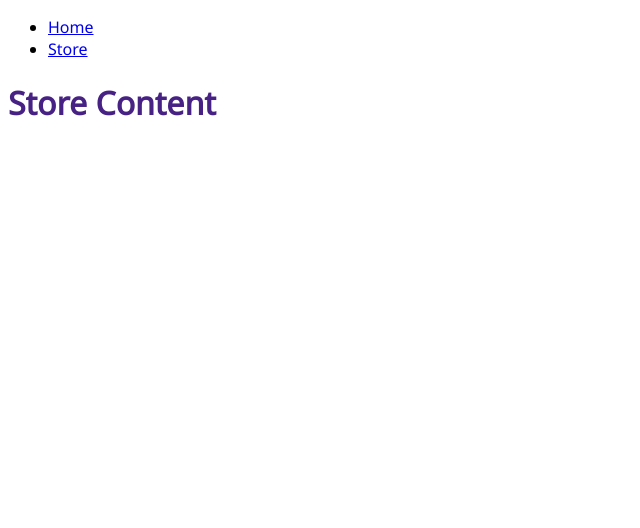
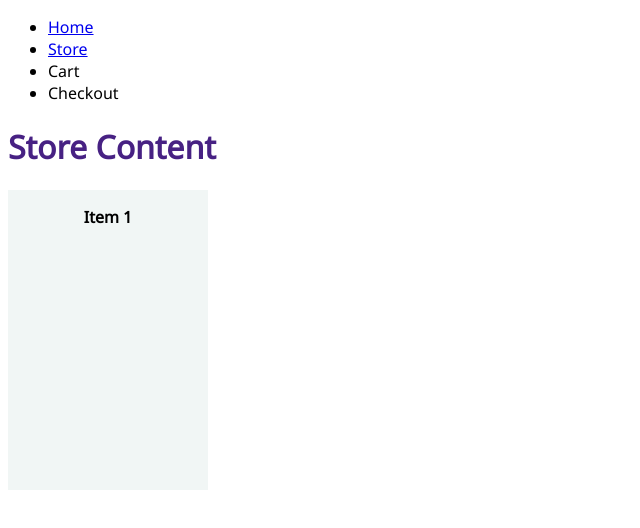
Before and after one commit to jdittert/shopping-cart, a React (Create React App) app: page /store in a window 1280 px wide. Shown: the top 528 px of the page, without its empty margins (0-640 px from the left). Built offline with nearby package versions, Linux system fonts and the light colour scheme.

Commit message:
Create first store item template

```diff
--- a/src/components/header.js
+++ b/src/components/header.js
@@ -10,6 +10,8 @@ function Header() {
                 <ul>
                     <li><Link to='/'>Home</Link></li>
                     <li><Link to='/store'>Store</Link></li>
+                    <li>Cart</li>
+                    <li>Checkout</li>
                 </ul>
             </nav>
             <Routes>
--- /dev/null
+++ b/src/components/item.js
@@ -0,0 +1,16 @@
+import React from 'react';
+import '../styles/item.css';
+
+function Item(props) {
+    const {name} = props;
+
+    return (
+        <div className='item-card'>
+            <div className='item-name'>
+                {name}
+            </div>
+        </div>
+    )
+}
+
+export default Item;
--- a/src/components/store.js
+++ b/src/components/store.js
@@ -1,10 +1,12 @@
 import React from 'react';
 import '../styles/store.css'
+import Item from './item';
 
 function Store() {
     return (
         <div>
             <h1>Store Content</h1>
+            <Item name='Item 1'></Item>
         </div>
     )
 }
--- a/src/index.css
+++ b/src/index.css
@@ -14,6 +14,10 @@
     --priority-4-color: #1b9394;
 }
 
+* {
+    box-sizing: border-box;
+}
+
 body {
     font-family: 'Noto Sans';
 }
--- /dev/null
+++ b/src/styles/item.css
@@ -0,0 +1,13 @@
+.item-card {
+    background-color: var(--header-background);
+    height: 300px;
+    width: 200px;
+    display: flex;
+    flex-direction: column;
+    align-items: center;
+    padding: 1rem;
+}
+
+.item-name {
+    font-weight: bold;
+}
```
